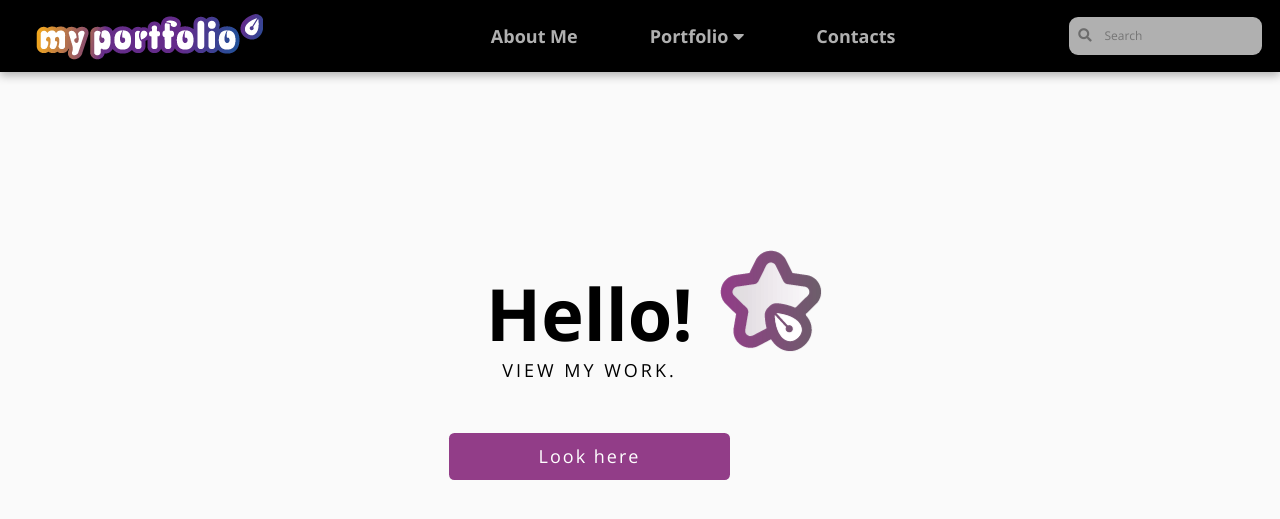
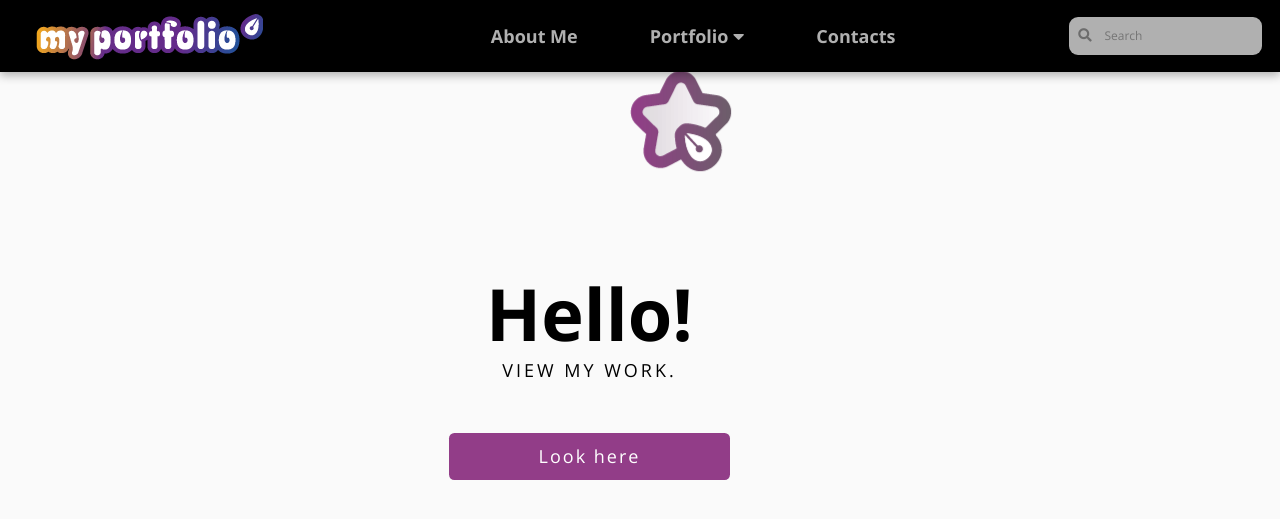
Before and after one commit to LiliyaMilanova/myportfolio, a Jekyll site: the page built from index.html, in a window 1280 px wide and 900 px high. Shown: the top 519 px of the window. Built offline with Jekyll 4.4.1, drawn with Linux system fonts in a browser that asks for light colours; nearby versions of some CDN libraries.

Commit message:
Update styles.css

```diff
--- a/css/styles.css
+++ b/css/styles.css
@@ -58,7 +58,7 @@ body {
 
 @keyframes fadeInUp3 {
   from { transform: translate(-1px, -2px); }
-  to { transform: translate(-10px, -20px); }
+  to { transform: translate(-100px, -200px); }
 }
 
 
```
